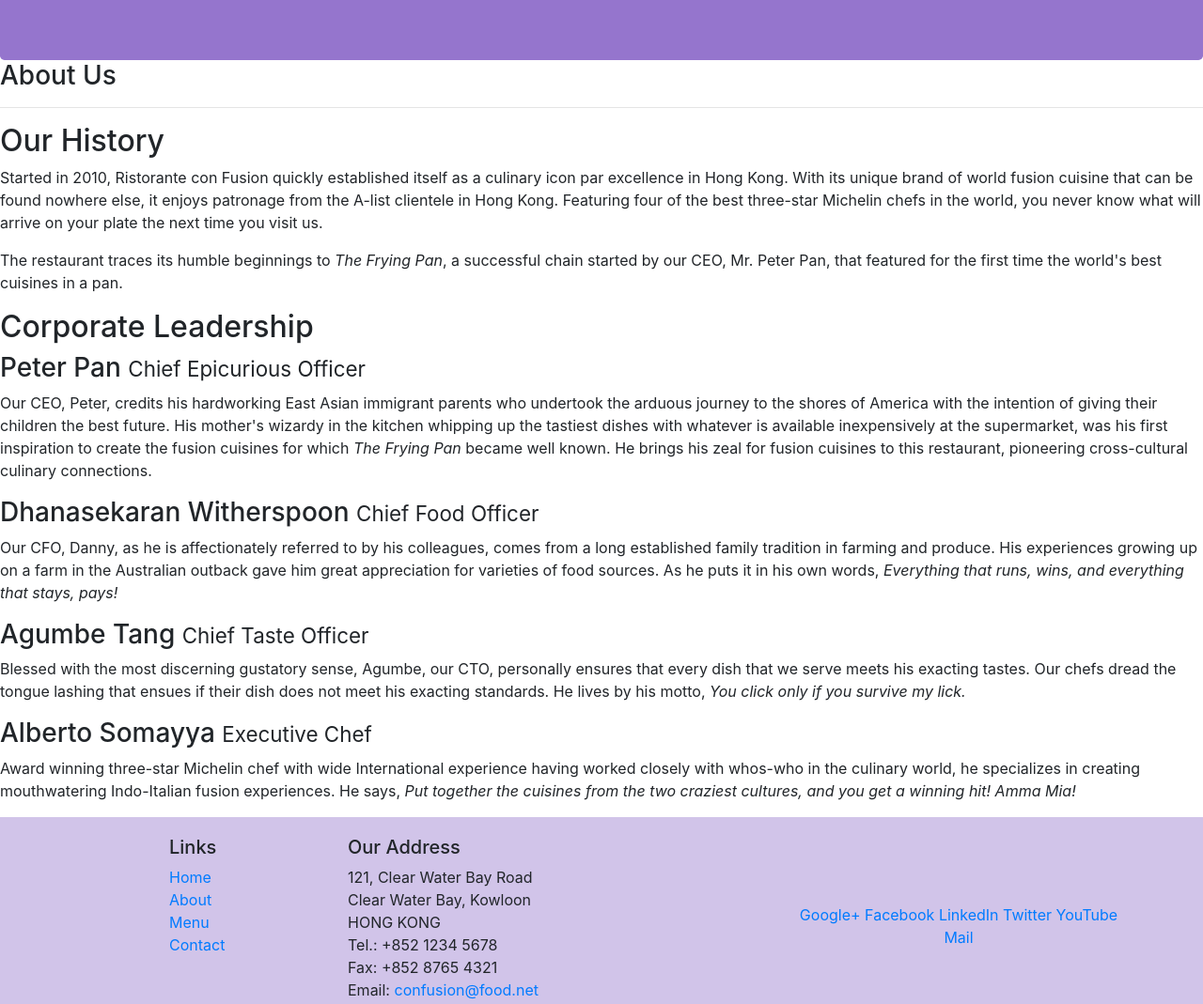
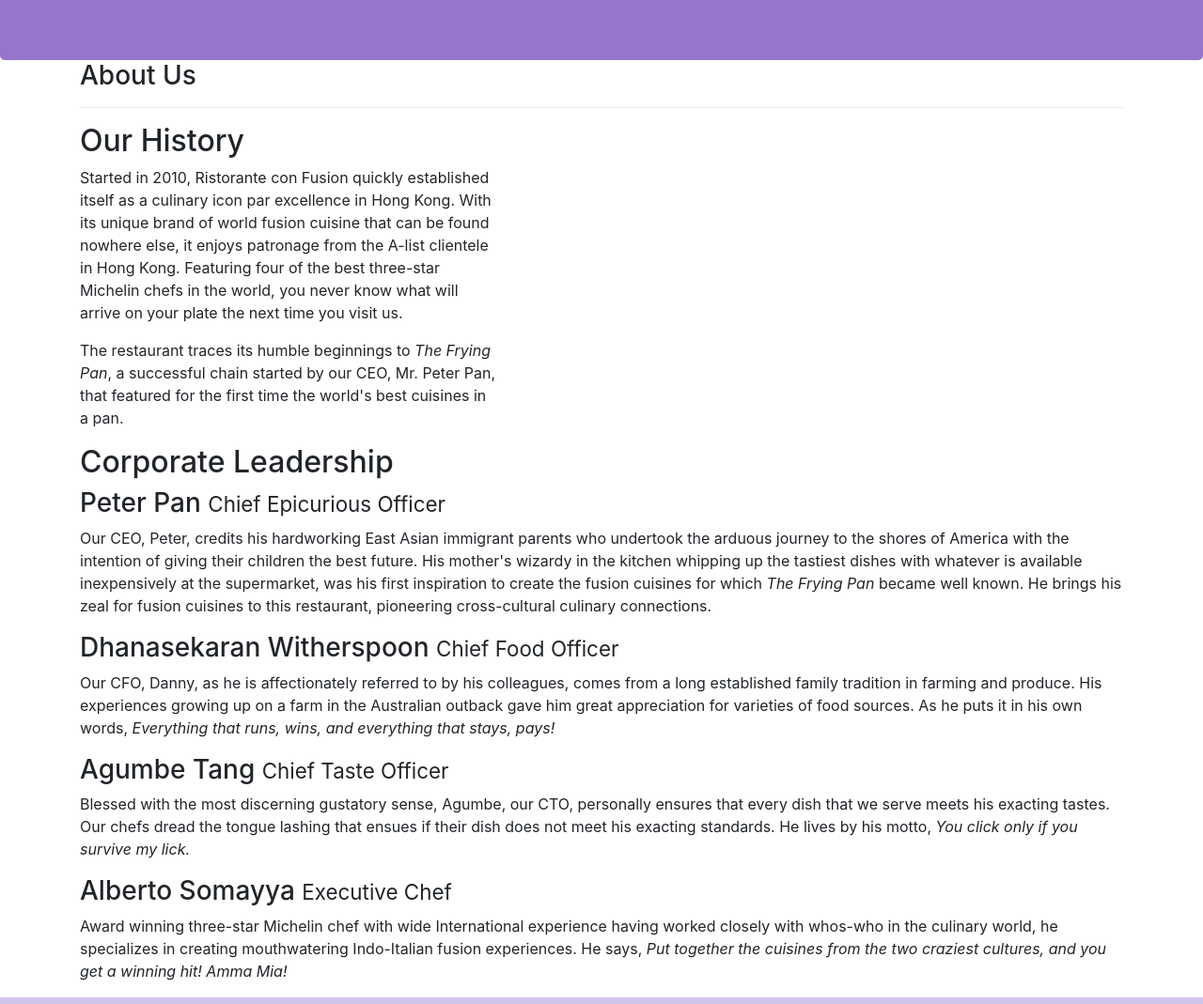
Before and after one commit to sushmita2109/Bootstrap, a website: page aboutus.html in a window 1280 px wide. Shown: the part 220-1289 px from the top of the page at 94% size. Drawn offline with nearby package versions, Linux system fonts and the light colour scheme.

Commit message:
assignment1done

```diff
--- a/aboutus.html
+++ b/aboutus.html
@@ -29,7 +29,7 @@
         </div>
     </header>
 
-    <div>
+    <div class="container">
         <div>
             <div>
                <h3>About Us</h3>
@@ -37,8 +37,8 @@
             </div>
         </div>
 
-        <div>
-            <div>
+        <div class="row">
+            <div class="col-12 col-sm-5">
                 <h2>Our History</h2>
                 <p>Started in 2010, Ristorante con Fusion quickly established itself as a culinary icon par excellence in Hong Kong. With its unique brand of world fusion cuisine that can be found nowhere else, it enjoys patronage from the A-list clientele in Hong Kong.  Featuring four of the best three-star Michelin chefs in the world, you never know what will arrive on your plate the next time you visit us.</p>
                 <p>The restaurant traces its humble beginnings to <em>The Frying Pan</em>, a successful chain started by our CEO, Mr. Peter Pan, that featured for the first time the world's best cuisines in a pan.</p>
@@ -48,17 +48,25 @@
         </div>
 
 
-        <div>
-            <div>
+        <div class="row">
+            <div class="col-12 col-sm">
                 <h2>Corporate Leadership</h2>
                 <h3>Peter Pan <small>Chief Epicurious Officer</small></h3>
-                <p>Our CEO, Peter, credits his hardworking East Asian immigrant parents who undertook the arduous journey to the shores of America with the intention of giving their children the best future. His mother's wizardy in the kitchen whipping up the tastiest dishes with whatever is available inexpensively at the supermarket, was his first inspiration to create the fusion cuisines for which <em>The Frying Pan</em> became well known. He brings his zeal for fusion cuisines to this restaurant, pioneering cross-cultural culinary connections.</p>
+                <div class="d-none d-sm-block">
+                    <p >Our CEO, Peter, credits his hardworking East Asian immigrant parents who undertook the arduous journey to the shores of America with the intention of giving their children the best future. His mother's wizardy in the kitchen whipping up the tastiest dishes with whatever is available inexpensively at the supermarket, was his first inspiration to create the fusion cuisines for which <em>The Frying Pan</em> became well known. He brings his zeal for fusion cuisines to this restaurant, pioneering cross-cultural culinary connections.</p>
+                </div>
                 <h3>Dhanasekaran Witherspoon <small>Chief Food Officer</small></h3>
-                <p>Our CFO, Danny, as he is affectionately referred to by his colleagues, comes from a long established family tradition in farming and produce. His experiences growing up on a farm in the Australian outback gave him great appreciation for varieties of food sources. As he puts it in his own words, <em>Everything that runs, wins, and everything that stays, pays!</em></p>
+                <div class="d-none d-sm-block">
+                    <p>Our CFO, Danny, as he is affectionately referred to by his colleagues, comes from a long established family tradition in farming and produce. His experiences growing up on a farm in the Australian outback gave him great appreciation for varieties of food sources. As he puts it in his own words, <em>Everything that runs, wins, and everything that stays, pays!</em></p>
+                </div>
                 <h3>Agumbe Tang <small>Chief Taste Officer</small></h3>
-                <p>Blessed with the most discerning gustatory sense, Agumbe, our CTO, personally ensures that every dish that we serve meets his exacting tastes. Our chefs dread the tongue lashing that ensues if their dish does not meet his exacting standards. He lives by his motto, <em>You click only if you survive my lick.</em></p>
+                <div class="d-none d-sm-block">
+                    <p>Blessed with the most discerning gustatory sense, Agumbe, our CTO, personally ensures that every dish that we serve meets his exacting tastes. Our chefs dread the tongue lashing that ensues if their dish does not meet his exacting standards. He lives by his motto, <em>You click only if you survive my lick.</em></p>
+                </div>
                 <h3>Alberto Somayya <small>Executive Chef</small></h3>
-                <p>Award winning three-star Michelin chef with wide International experience having worked closely with whos-who in the culinary world, he specializes in creating mouthwatering Indo-Italian fusion experiences. He says, <em>Put together the cuisines from the two craziest cultures, and you get a winning hit! Amma Mia!</em></p>
+                <div class="d-none d-sm-block">
+                   <p>Award winning three-star Michelin chef with wide International experience having worked closely with whos-who in the culinary world, he specializes in creating mouthwatering Indo-Italian fusion experiences. He says, <em>Put together the cuisines from the two craziest cultures, and you get a winning hit! Amma Mia!</em></p>
+                </div>
             </div>
        </div>
 
```
